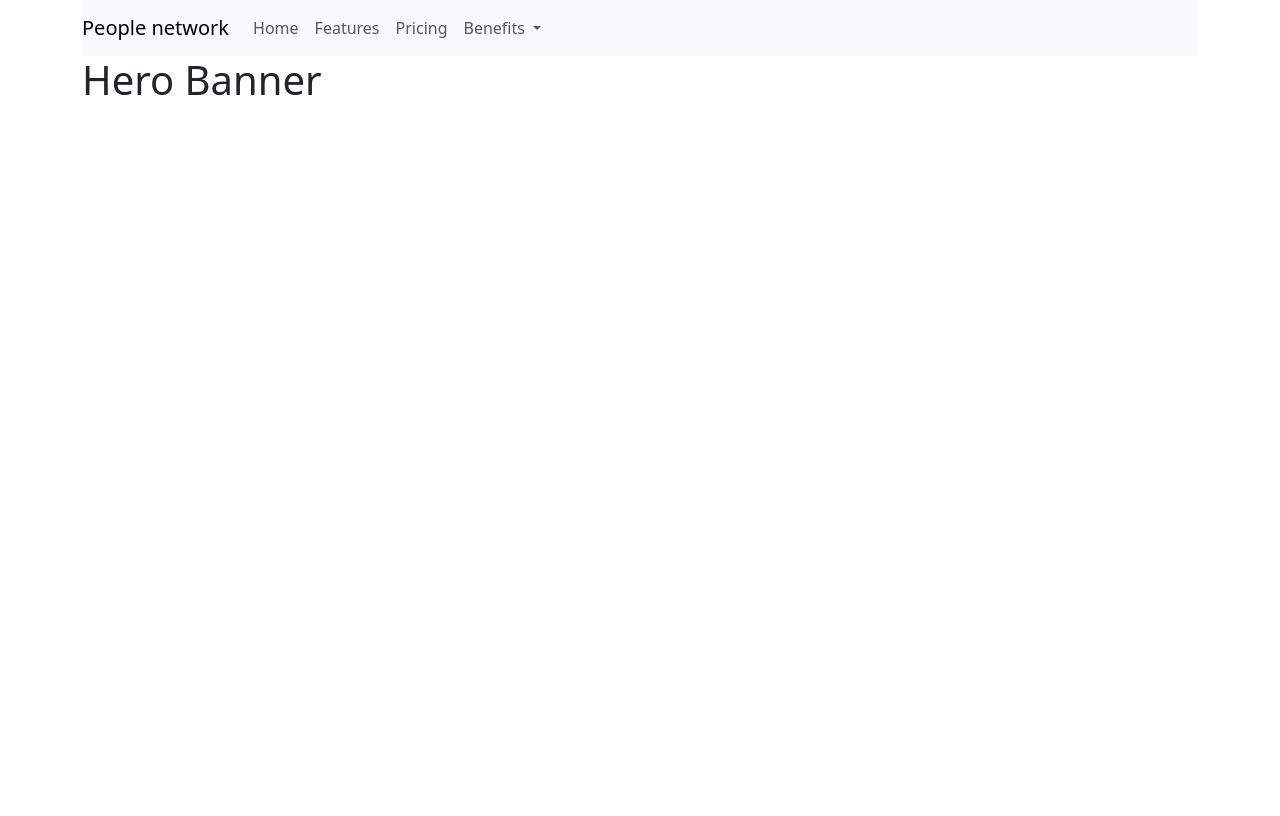
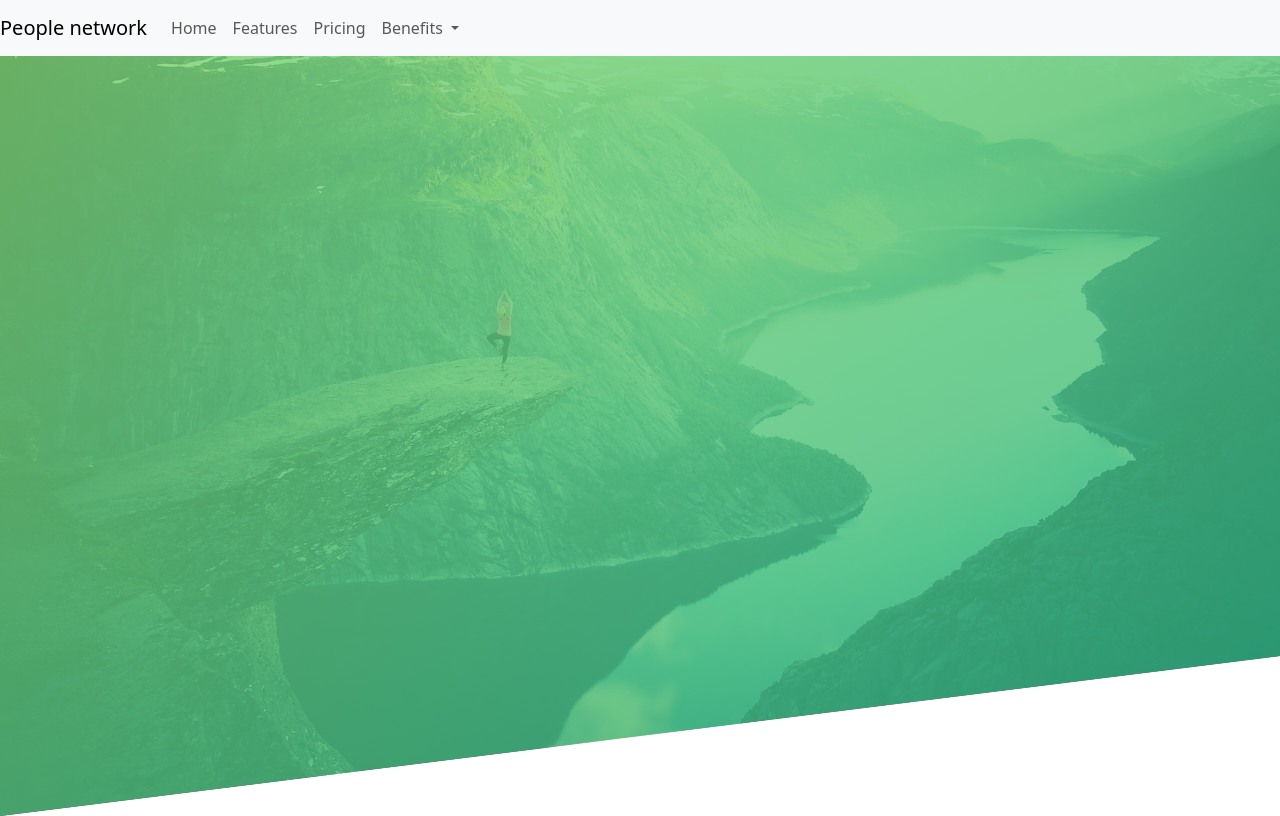
Before and after one commit to gmalheiro/social-network, an Angular app: page / in a window 1280 px wide. Built offline with nearby package versions, Linux system fonts and the light colour scheme.

Commit message:
Added image to the hero-banner

```diff
--- a/src/app/components/header/header.component.css
+++ b/src/app/components/header/header.component.css
@@ -0,0 +1,3 @@
+.navbarCustom{
+    padding: 10px;
+}
--- a/src/app/components/header/header.component.html
+++ b/src/app/components/header/header.component.html
@@ -1,5 +1,5 @@
-<div class="container">
-  <nav class="navbar navbar-expand-lg navbar-light bg-light">
+
+  <nav class="navbar navbar-expand-lg navbar-light bg-light" style="background-color: #26ff64;" >
       <a class="navbar-brand" href="#">People network</a>
       <button class="navbar-toggler" type="button" data-toggle="collapse" data-target="#navbarNav" aria-controls="navbarNav" aria-expanded="false" aria-label="Toggle navigation">
         <span class="navbar-toggler-icon"></span>
@@ -28,5 +28,5 @@
         </ul>
       </div>
     </nav>
-    <app-hero-banner></app-hero-banner>
-</div>
+
+  <app-hero-banner></app-hero-banner>
--- a/src/app/components/hero-banner/hero-banner.component.css
+++ b/src/app/components/hero-banner/hero-banner.component.css
@@ -0,0 +1,15 @@
+.header{
+    background-image:
+    linear-gradient(
+        to right bottom,
+        rgba(126, 213, 111, 0.8),
+        rgba(40, 180, 133, 0.8)
+    ),
+    url(../../../assets/Imgs/hero.jpg);
+    height: 95vh;
+    background-size: cover;
+    background-position: top;
+    /*clip-path: polygon(x y, x y, x y, x y);*/
+   /* clip-path: polygon(0 0, 100% 0,100% 75vh, 0 100%);  */
+   clip-path: polygon(0 0, 100% 0,100% 75vh, 0 100%);
+}
--- a/src/app/components/hero-banner/hero-banner.component.html
+++ b/src/app/components/hero-banner/hero-banner.component.html
@@ -1 +1,3 @@
-<h1>{{title}}</h1>
+<header class="header">
+
+</header>
```
